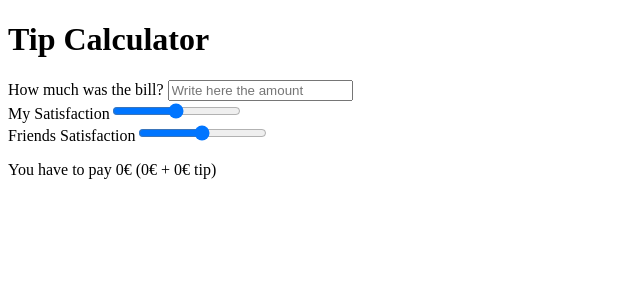
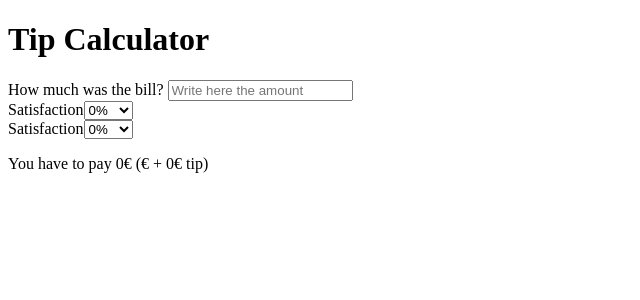
Before and after one commit to CezarLuca/05_3_tip_calculator, a React (Create React App) app: page / in a window 1280 px wide. Shown: the top 300 px of the page, without its empty margins (0-640 px from the left). Built offline with nearby package versions, Linux system fonts and the light colour scheme.

Commit message:
Added Satisfaction and PayCheck components

```diff
--- a/src/App.js
+++ b/src/App.js
@@ -1,24 +1,56 @@
 import { useState } from "react";
 
 export default function App() {
+    const [bill, setBill] = useState("");
+
+    const handleInputChange = (event) => {
+        setBill(event.target.value);
+        console.log(bill);
+    };
+
+    const tipPercentages = [0, 5, 10, 15, 20];
+    // const [selectedTip, setSelectedTip] = useState(tipPercentages[0]);
+
+    // const handleSelectChange = (event) => {
+    //     setSelectedTip(event.target.value);
+    //     console.log(selectedTip);
+    // };
+
+    const [selectedTip1, setSelectedTip1] = useState(tipPercentages[0]);
+    const [selectedTip2, setSelectedTip2] = useState(tipPercentages[0]);
+
+    const handleSelectChange1 = (event) => {
+        setSelectedTip1(event.target.value);
+    };
+
+    const handleSelectChange2 = (event) => {
+        setSelectedTip2(event.target.value);
+    };
+
     return (
         <div>
             <h1>Tip Calculator</h1>
-            <Bill />
-            <MySatisfaction />
-            <FriendsSatisfaction />
-            <PayCheck totalAmount={0} billedAmount={0} tipAmount={0} />
+            <Bill bill={bill} onInputChange={handleInputChange} />
+            <Satisfaction
+                tipPercentages={tipPercentages}
+                tip={selectedTip1}
+                onSelectChange={handleSelectChange1}
+            />
+            <Satisfaction
+                tipPercentages={tipPercentages}
+                tip={selectedTip2}
+                onSelectChange={handleSelectChange2}
+            />
+            <PayCheck
+                bill={bill}
+                selectedTip1={selectedTip1}
+                selectedTip2={selectedTip2}
+            />
         </div>
     );
 }
 
-function Bill() {
-    const [bill, setBill] = useState("");
-
-    const handleInputChange = (event) => {
-        setBill(event.target.value);
-    };
-
+function Bill({ bill, onInputChange }) {
     return (
         <div>
             <label>How much was the bill? </label>
@@ -27,34 +59,35 @@ function Bill() {
                 type="number"
                 placeholder="Write here the amount"
                 value={bill}
-                onChange={handleInputChange}
+                onChange={onInputChange}
             />
         </div>
     );
 }
 
-function MySatisfaction() {
+function Satisfaction({ tipPercentages, selectedTip, onSelectChange }) {
     return (
         <div>
-            <label>My Satisfaction</label>
-            <input type="range" />
+            <label>Satisfaction</label>
+            <select value={selectedTip} onChange={onSelectChange}>
+                {tipPercentages.map((percentage, index) => (
+                    <option key={index} value={percentage}>
+                        {percentage}%
+                    </option>
+                ))}
+            </select>
         </div>
     );
 }
 
-function FriendsSatisfaction() {
+function PayCheck({ bill, selectedTip1, selectedTip2 }) {
+    const tipValue =
+        (Number(bill) * ((Number(selectedTip1) + Number(selectedTip2)) / 2)) /
+        100;
+    const totalAmount = Number(bill) + Number(tipValue);
     return (
         <div>
-            <label>Friends Satisfaction</label>
-            <input type="range" />
+            <p>{`You have to pay ${totalAmount}€ (${bill}€ + ${tipValue}€ tip)`}</p>
         </div>
     );
 }
-
-function PayCheck({ totalAmount, billedAmount, tipAmount }) {
-    return (
-        <div>
-            <p>{`You have to pay ${totalAmount}€ (${billedAmount}€ + ${tipAmount}€ tip)`}</p>
-        </div>
-    );
-}
```
